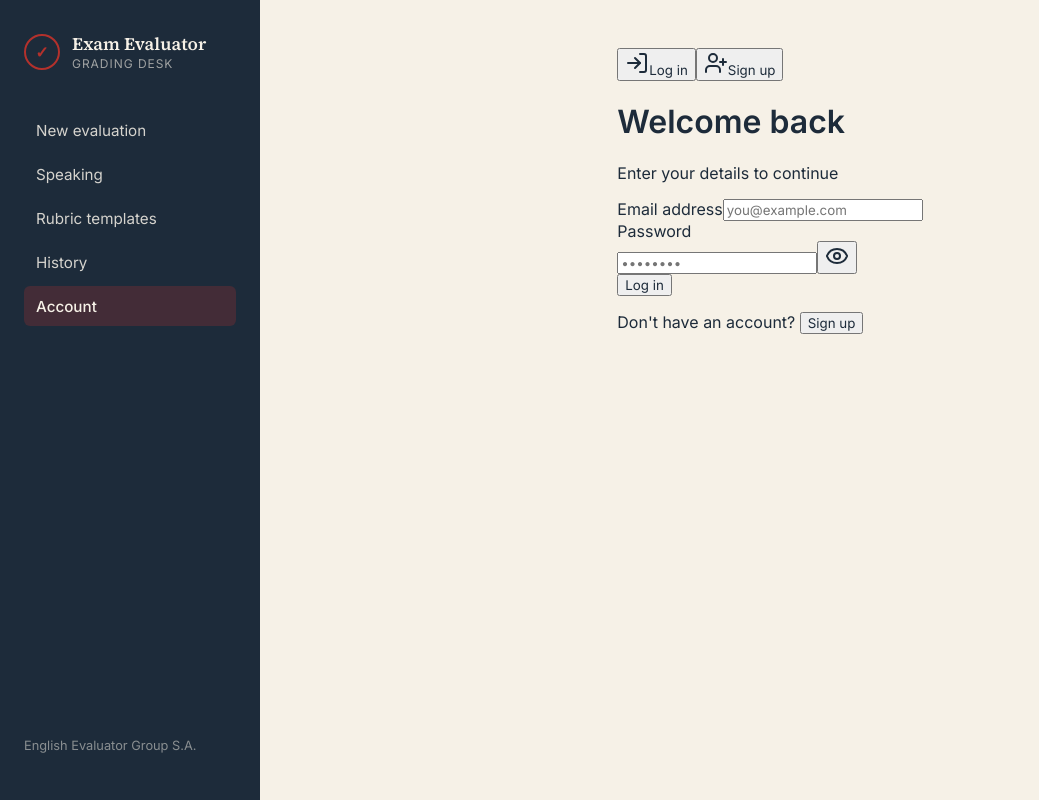
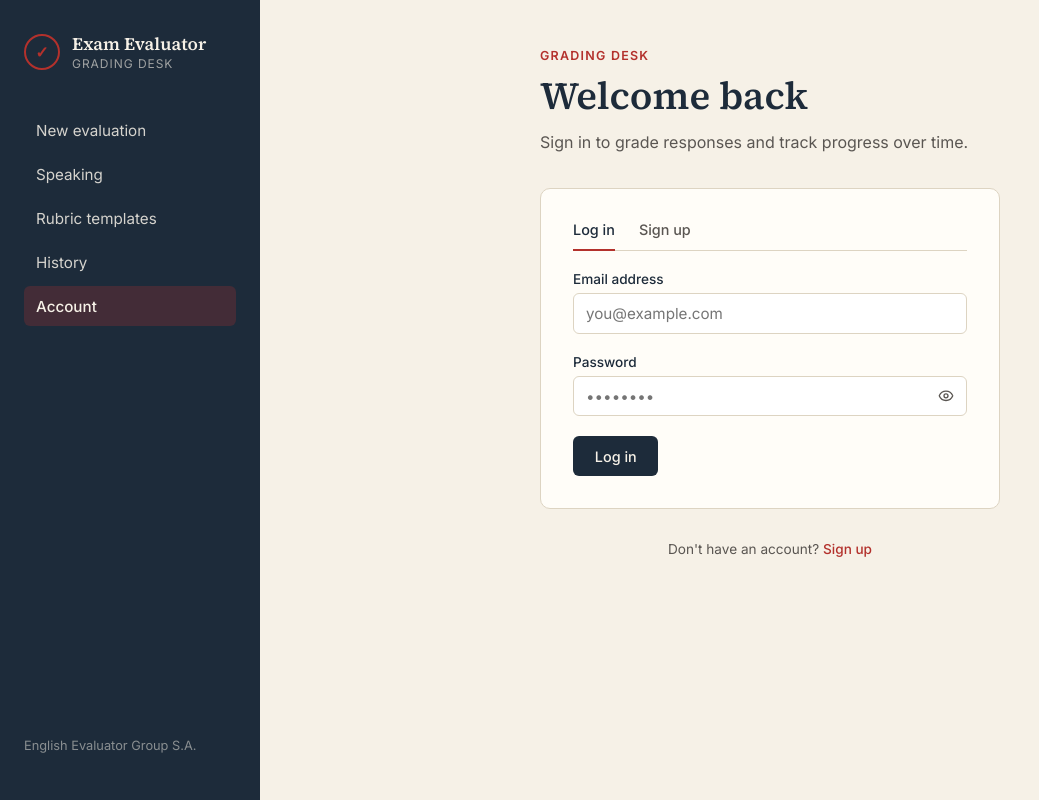
Before and after one commit to EstebanGC/enlgish-exam-client, a React (Vite) app: page / in a window 1280 px wide. Both pictures are taken after a click on the button "Account". Shown: the whole page, without its empty margins (0-1039 px from the left). Built offline with nearby package versions, Linux system fonts and the light colour scheme; no server answers.

Commit message:
Update styles 2

```diff
--- a/src/App.jsx
+++ b/src/App.jsx
@@ -14,6 +14,7 @@ export default function App() {
       <Sidebar activeView={activeView} onNavigate={setActiveView} />
       <main className="app-main">
         {activeView === "new" && <EvaluationForm />}
+
         {activeView === "speaking" && <SpeakingEvaluationForm />}
         {activeView === "rubrics" && <RubricTemplatesView />}
         {activeView === "history" && <HistoryView />}
--- a/src/components/AuthForm.jsx
+++ b/src/components/AuthForm.jsx
@@ -1,5 +1,5 @@
 import { useState } from "react";
-import { Eye, EyeOff, Loader2, UserPlus, LogIn, AlertCircle } from "lucide-react";
+import { Eye, EyeOff, Loader2, AlertCircle } from "lucide-react";
 
 const API_BASE_URL = "https://english-exam-app-99zy.onrender.com";
 
@@ -84,7 +84,6 @@ export default function AuthForm({ onAuthSuccess = (token, mode) => {} }) {
           throw new Error(data.detail || "Could not create account");
         }
 
-        // Registration successful -> log in automatically
         const loginRes = await fetch(`${API_BASE_URL}/auth/login`, {
           method: "POST",
           headers: { "Content-Type": "application/json" },
@@ -97,7 +96,6 @@ export default function AuthForm({ onAuthSuccess = (token, mode) => {} }) {
         const loginData = await loginRes.json();
 
         if (!loginRes.ok) {
-          // Account was created but auto-login failed: send the user to log in manually
           setMode("login");
           setError("Account created. Please log in.");
           setLoading(false);
@@ -121,148 +119,111 @@ export default function AuthForm({ onAuthSuccess = (token, mode) => {} }) {
   }
 
   return (
-    <div className="min-h-screen bg-slate-950 flex items-center justify-center p-4">
-      <div className="w-full max-w-sm">
-        {/* Tabs */}
-        <div className="flex mb-6 bg-slate-900 rounded-lg p-1 border border-slate-800">
+    <div className="evaluation-view auth-view">
+      <header className="evaluation-view__header">
+        <p className="eyebrow">{isLogin ? "Grading desk" : "New account"}</p>
+        <h1>{isLogin ? "Welcome back" : "Create your account"}</h1>
+        <p className="evaluation-view__lede">
+          {isLogin
+            ? "Sign in to grade responses and track progress over time."
+            : "Set up an account to start grading and keep a record of every evaluation."}
+        </p>
+      </header>
+
+      <div className="evaluation-form auth-form-card">
+        <div className="auth-tabs">
           <button
             type="button"
+            className={`auth-tab ${isLogin ? "is-active" : ""}`}
             onClick={() => switchMode("login")}
-            className={`flex-1 flex items-center justify-center gap-2 py-2 rounded-md text-sm font-medium transition-colors ${
-              isLogin
-                ? "bg-slate-800 text-white"
-                : "text-slate-400 hover:text-slate-200"
-            }`}
           >
-            <LogIn className="w-4 h-4" />
             Log in
           </button>
           <button
             type="button"
+            className={`auth-tab ${!isLogin ? "is-active" : ""}`}
             onClick={() => switchMode("register")}
-            className={`flex-1 flex items-center justify-center gap-2 py-2 rounded-md text-sm font-medium transition-colors ${
-              !isLogin
-                ? "bg-slate-800 text-white"
-                : "text-slate-400 hover:text-slate-200"
-            }`}
           >
-            <UserPlus className="w-4 h-4" />
             Sign up
           </button>
         </div>
 
-        <div className="bg-slate-900 border border-slate-800 rounded-xl p-6">
-          <h1 className="text-xl font-semibold text-white mb-1">
-            {isLogin ? "Welcome back" : "Create your account"}
-          </h1>
-          <p className="text-sm text-slate-400 mb-6">
-            {isLogin
-              ? "Enter your details to continue"
-              : "Fill in your details to sign up"}
-          </p>
-
         {error && (
-            <div className="flex items-start gap-2 bg-red-950/50 border border-red-900 text-red-300 text-sm rounded-lg px-3 py-2 mb-4">
-              <AlertCircle className="w-4 h-4 mt-0.5 flex-shrink-0" />
-              <span>{error}</span>
+          <div className="alert alert--error" role="alert">
+            <p>{error}</p>
           </div>
         )}
 
-          <form onSubmit={handleSubmit} className="space-y-4" noValidate>
+        <form onSubmit={handleSubmit} noValidate className="auth-fields">
           {!isLogin && (
-              <div>
-                <label className="block text-sm text-slate-300 mb-1.5">
-                  Full name
-                </label>
+            <div className="field">
+              <label htmlFor="authName">Full name</label>
               <input
+                id="authName"
                 type="text"
                 value={form.name}
                 onChange={(e) => updateField("name", e.target.value)}
                 placeholder="Jane Doe"
-                  className={`w-full bg-slate-950 border rounded-lg px-3 py-2 text-white placeholder-slate-600 outline-none focus:ring-2 focus:ring-indigo-500 transition-shadow ${
-                    fieldErrors.name ? "border-red-700" : "border-slate-700"
-                  }`}
+                className={fieldErrors.name ? "has-error" : ""}
               />
-                {fieldErrors.name && (
-                  <p className="text-xs text-red-400 mt-1">{fieldErrors.name}</p>
-                )}
+              {fieldErrors.name && <p className="field-error">{fieldErrors.name}</p>}
             </div>
           )}
 
-            <div>
-              <label className="block text-sm text-slate-300 mb-1.5">
-                Email address
-              </label>
+          <div className="field">
+            <label htmlFor="authEmail">Email address</label>
             <input
+              id="authEmail"
               type="email"
               value={form.email}
               onChange={(e) => updateField("email", e.target.value)}
               placeholder="you@example.com"
               autoComplete="email"
-                className={`w-full bg-slate-950 border rounded-lg px-3 py-2 text-white placeholder-slate-600 outline-none focus:ring-2 focus:ring-indigo-500 transition-shadow ${
-                  fieldErrors.email ? "border-red-700" : "border-slate-700"
-                }`}
+              className={fieldErrors.email ? "has-error" : ""}
             />
-              {fieldErrors.email && (
-                <p className="text-xs text-red-400 mt-1">{fieldErrors.email}</p>
-              )}
+            {fieldErrors.email && <p className="field-error">{fieldErrors.email}</p>}
           </div>
 
-            <div>
-              <label className="block text-sm text-slate-300 mb-1.5">
-                Password
-              </label>
-              <div className="relative">
+          <div className="field">
+            <label htmlFor="authPassword">Password</label>
+            <div className="auth-password-wrap">
               <input
+                id="authPassword"
                 type={showPassword ? "text" : "password"}
                 value={form.password}
                 onChange={(e) => updateField("password", e.target.value)}
                 placeholder="••••••••"
                 autoComplete={isLogin ? "current-password" : "new-password"}
-                  className={`w-full bg-slate-950 border rounded-lg px-3 py-2 pr-10 text-white placeholder-slate-600 outline-none focus:ring-2 focus:ring-indigo-500 transition-shadow ${
-                    fieldErrors.password ? "border-red-700" : "border-slate-700"
-                  }`}
+                className={fieldErrors.password ? "has-error" : ""}
               />
               <button
                 type="button"
+                className="auth-password-toggle"
                 onClick={() => setShowPassword((v) => !v)}
-                  className="absolute right-3 top-1/2 -translate-y-1/2 text-slate-500 hover:text-slate-300"
                 tabIndex={-1}
+                aria-label={showPassword ? "Hide password" : "Show password"}
               >
-                  {showPassword ? (
-                    <EyeOff className="w-4 h-4" />
-                  ) : (
-                    <Eye className="w-4 h-4" />
-                  )}
+                {showPassword ? <EyeOff size={16} /> : <Eye size={16} />}
               </button>
             </div>
-              {fieldErrors.password && (
-                <p className="text-xs text-red-400 mt-1">{fieldErrors.password}</p>
-              )}
+            {fieldErrors.password && <p className="field-error">{fieldErrors.password}</p>}
           </div>
 
-            <button
-              type="submit"
-              disabled={loading}
-              className="w-full flex items-center justify-center gap-2 bg-indigo-600 hover:bg-indigo-500 disabled:bg-indigo-800 disabled:cursor-not-allowed text-white font-medium rounded-lg py-2.5 transition-colors mt-2"
-            >
-              {loading && <Loader2 className="w-4 h-4 animate-spin" />}
+          <div className="evaluation-form__actions">
+            <button type="submit" className="btn btn--primary" disabled={loading}>
+              {loading && <Loader2 className="btn__spinner" size={16} />}
               {isLogin ? "Log in" : "Sign up"}
             </button>
+          </div>
         </form>
       </div>
 
-        <p className="text-center text-sm text-slate-500 mt-4">
+      <p className="auth-switch">
         {isLogin ? "Don't have an account? " : "Already have an account? "}
-          <button
-            type="button"
-            onClick={() => switchMode(isLogin ? "register" : "login")}
-            className="text-indigo-400 hover:text-indigo-300 font-medium"
-          >
+        <button type="button" className="auth-switch__link" onClick={() => switchMode(isLogin ? "register" : "login")}>
           {isLogin ? "Sign up" : "Log in"}
         </button>
       </p>
     </div>
-    </div>
   );
 }
```
Lines whose indentation alone changed are shown as unchanged.
